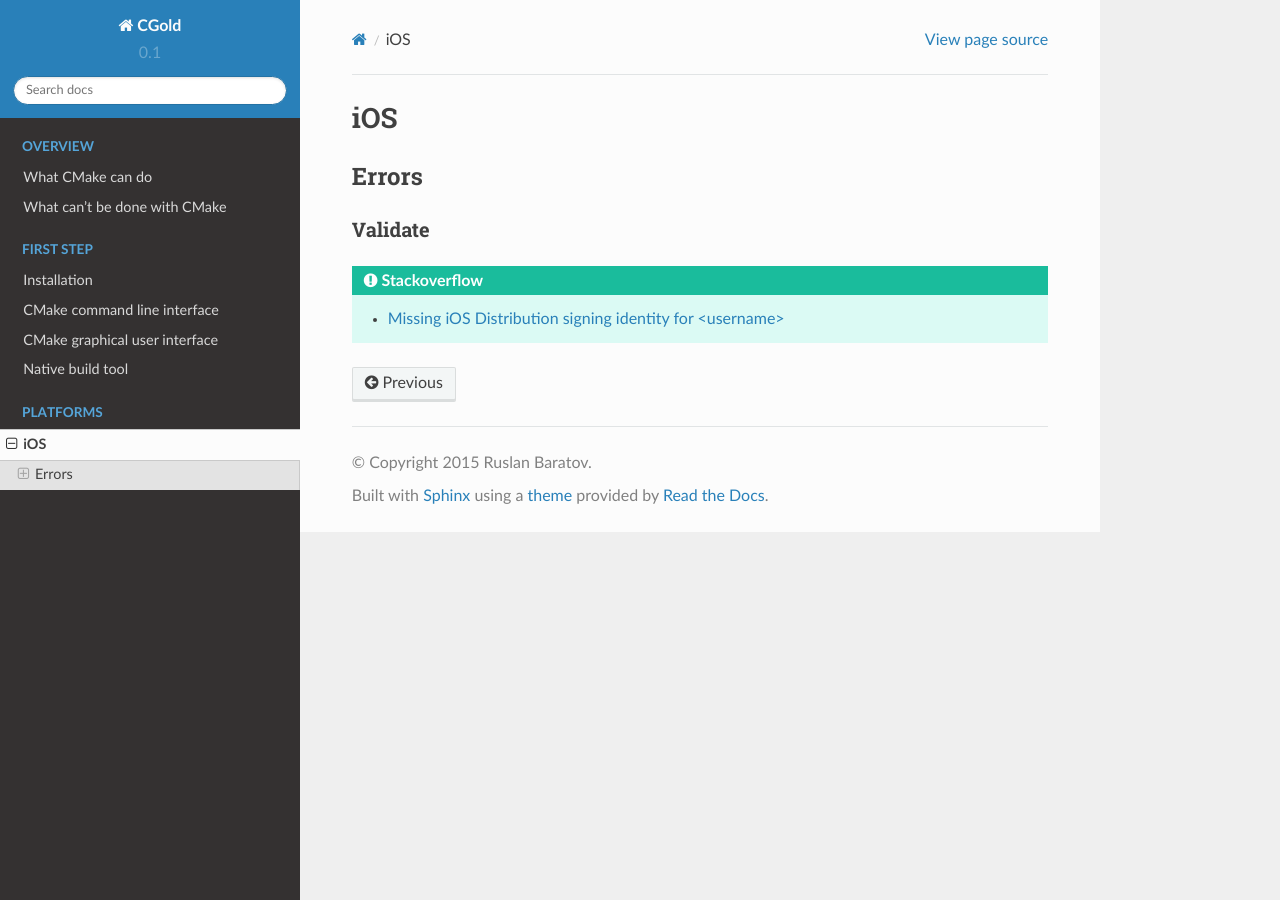
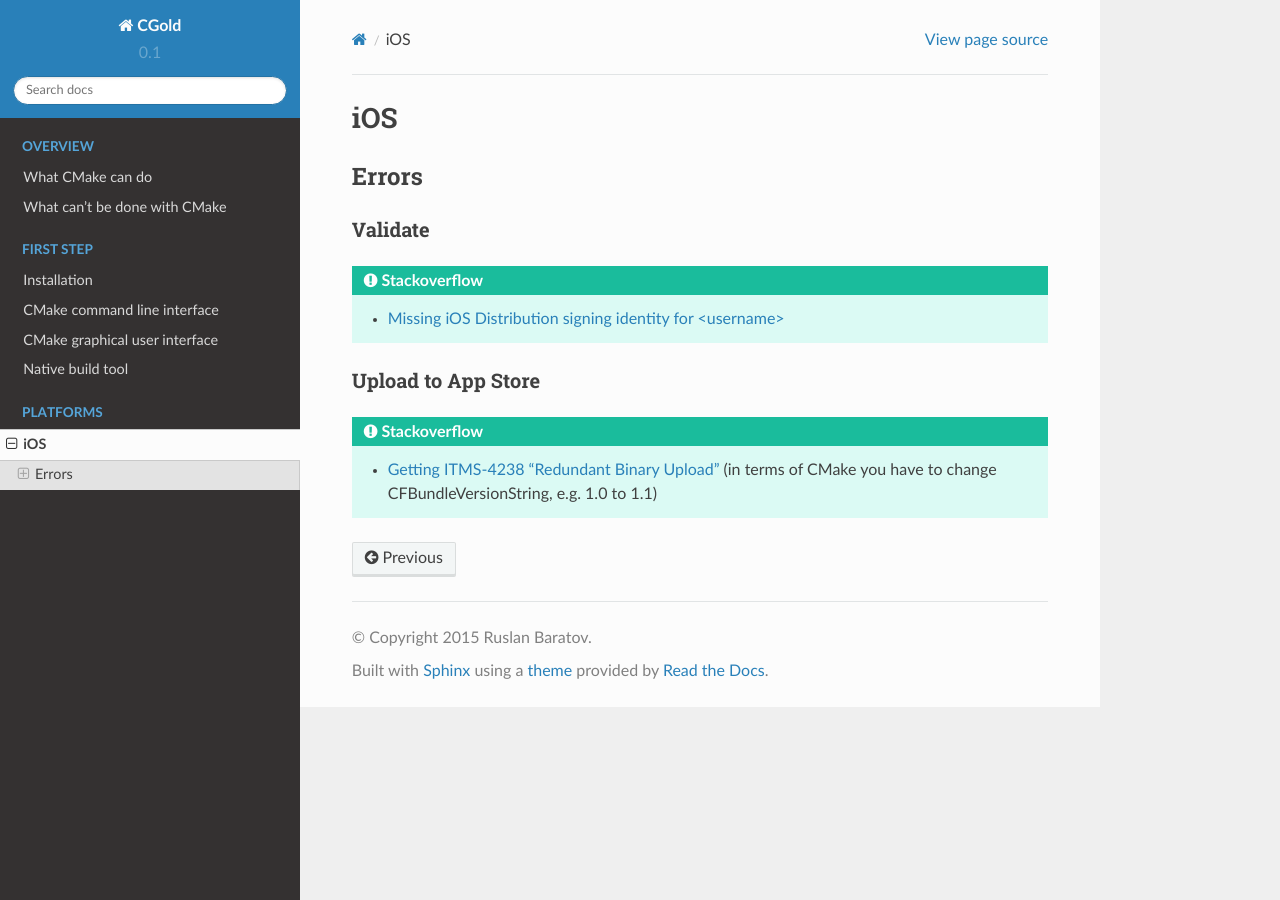
Before and after one commit to ruslo/CGold, a Sphinx documentation site: the page built from docs/platforms/ios.rst, in a window 1280 px wide. Built offline with Sphinx 7.4.7 and the Read the Docs theme 2.0.0, drawn with Linux system fonts in a browser that asks for light colours.

Commit message:
Link to SO

```diff
--- a/docs/platforms/ios.rst
+++ b/docs/platforms/ios.rst
@@ -11,3 +11,12 @@ Validate
   :class: tip
 
   - `Missing iOS Distribution signing identity for <username> <http://stackoverflow.com/questions/32821189>`_
+
+Upload to App Store
++++++++++++++++++++
+
+.. admonition:: Stackoverflow
+  :class: tip
+
+  - `Getting ITMS-4238 “Redundant Binary Upload” <http://stackoverflow.com/questions/25981890>`_
+    (in terms of CMake you have to change CFBundleVersionString, e.g. 1.0 to 1.1)
```
